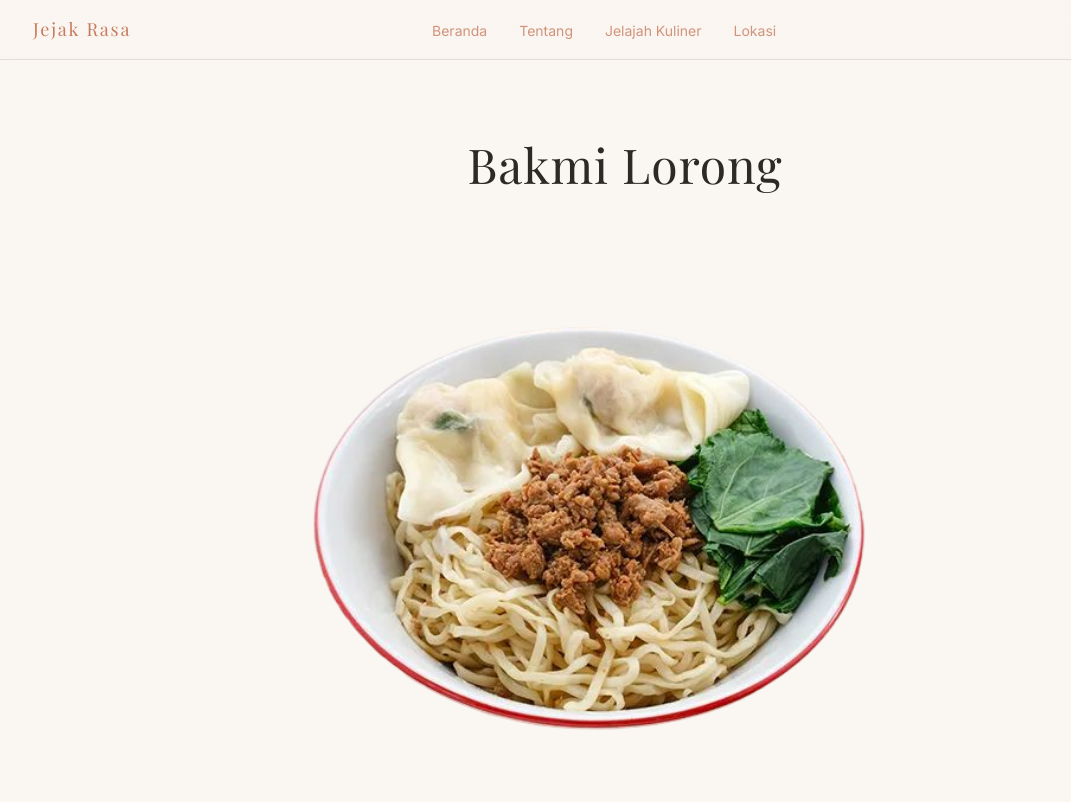
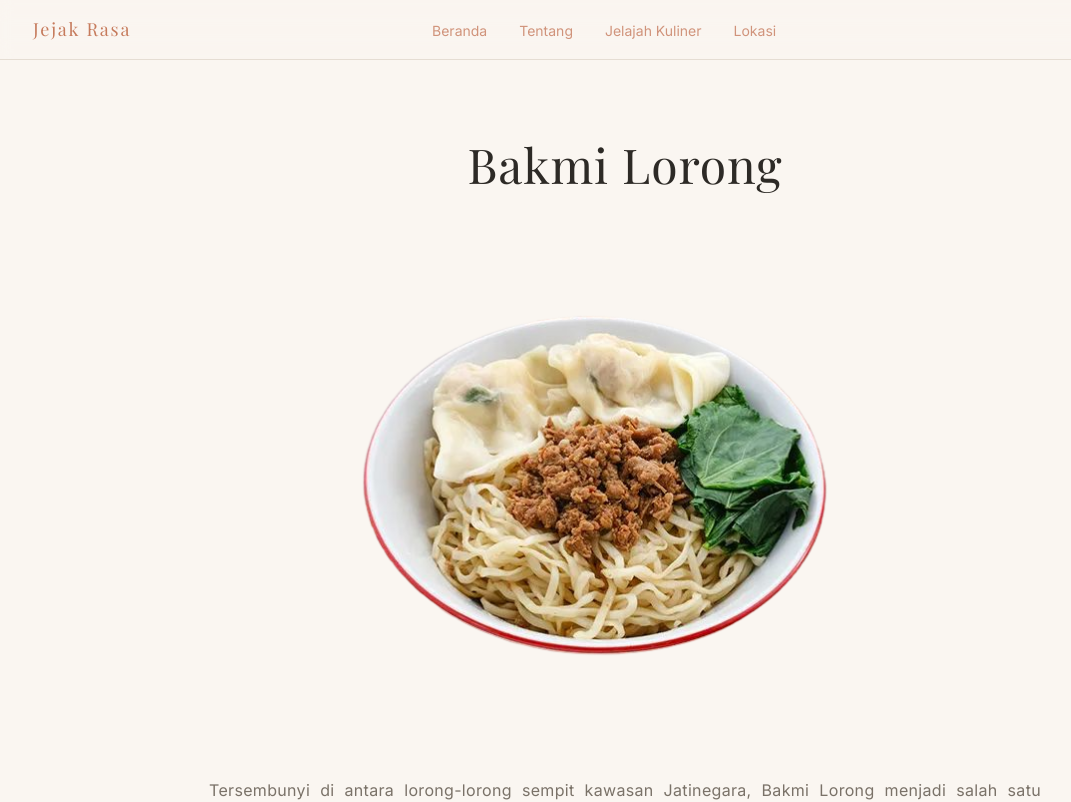
Before and after one commit to ArifSanPinim09/jejak-rasa, a Next.js app: page /kuliner/bakmi-lorong in a window 1280 px wide. Shown: the top 802 px of the page, without its empty margins (15-1086 px from the left). Built offline with nearby package versions, Linux system fonts and the light colour scheme; a web font is replaced by a local one.

Commit message:
fix: detail page images — use natural aspect ratio, no fixed dimensions
- Remove width={960} height={640} that forced 3:2 ratio
- Use native img for natural sizing, no aspect ratio conflicts
- Max width 700px for comfortable viewing
- All images now center correctly regardless of shape

```diff
--- a/app/kuliner/[slug]/page.tsx
+++ b/app/kuliner/[slug]/page.tsx
@@ -39,15 +39,12 @@ export default async function KulinerDetailPage({ params }: Props) {
         </AnimatedSection>
 
         <AnimatedSection delay={0.1} className="w-full mb-10 md:mb-14 flex justify-center">
-          <div className="relative w-full max-w-[960px]">
-            <Image
+          <div className="w-full max-w-[700px]">
+            {/* eslint-disable-next-line @next/next/no-img-element */}
+            <img
               src={item.images[0].src}
               alt={item.images[0].alt}
-              width={960}
-              height={640}
               className="w-full h-auto object-contain"
-              sizes="(max-width: 960px) 100vw, 960px"
-              priority
             />
           </div>
         </AnimatedSection>
```
